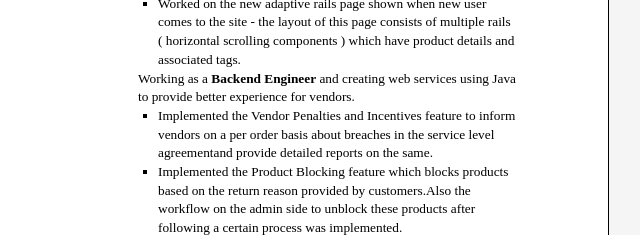
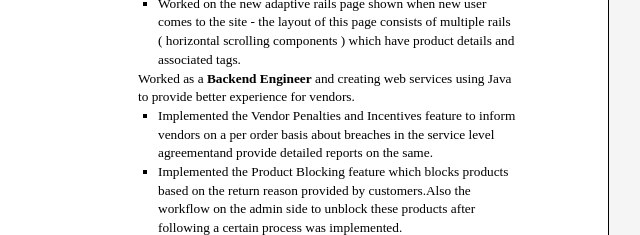
Before and after one commit to rnjailamba/rnjailamba.github.io, a plain HTML site: page index.html in a window 1280 px wide. Shown: the part 708-943 px from the top of the page, 362-1002 px from the left. Drawn offline with Linux system fonts and the light colour scheme.

Commit message:
Update index.html

```diff
--- a/index.html
+++ b/index.html
@@ -98,7 +98,7 @@
               <li>Worked on creating the new user flow when app is opened for the first time - this consisted of asking the gender of the user, ask some custom questions.</li>
               <li>Worked on the new adaptive rails page shown when new user comes to the site - the layout of this page consists of multiple rails ( horizontal scrolling components )  which have product details and associated tags.</li>
             </ul>
-            <p>  Working as a <b>Backend Engineer</b> and creating web services using Java to provide better experience for vendors.</p>
+            <p>  Worked as a <b>Backend Engineer</b> and creating web services using Java to provide better experience for vendors.</p>
             <ul>
               <li>Implemented the Vendor Penalties and Incentives feature  to inform vendors  on a per order basis about breaches  in the service  level agreementand provide  detailed  reports  on the same.</li>
               <li>Implemented the Product Blocking  feature which blocks products based on the return reason provided by customers.Also the workflow on the admin side to unblock these products after following a certain process was implemented.</li>
```
